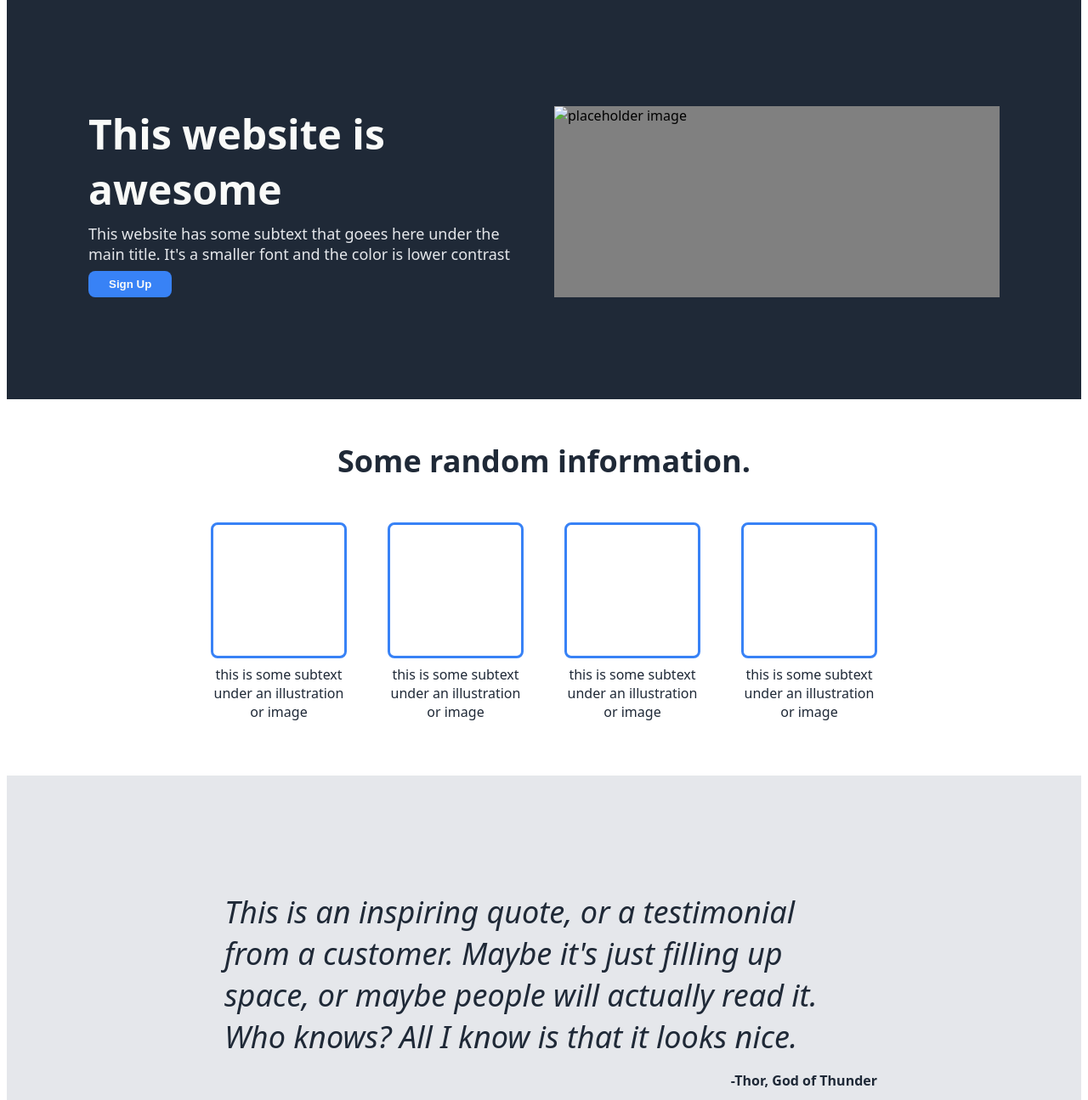
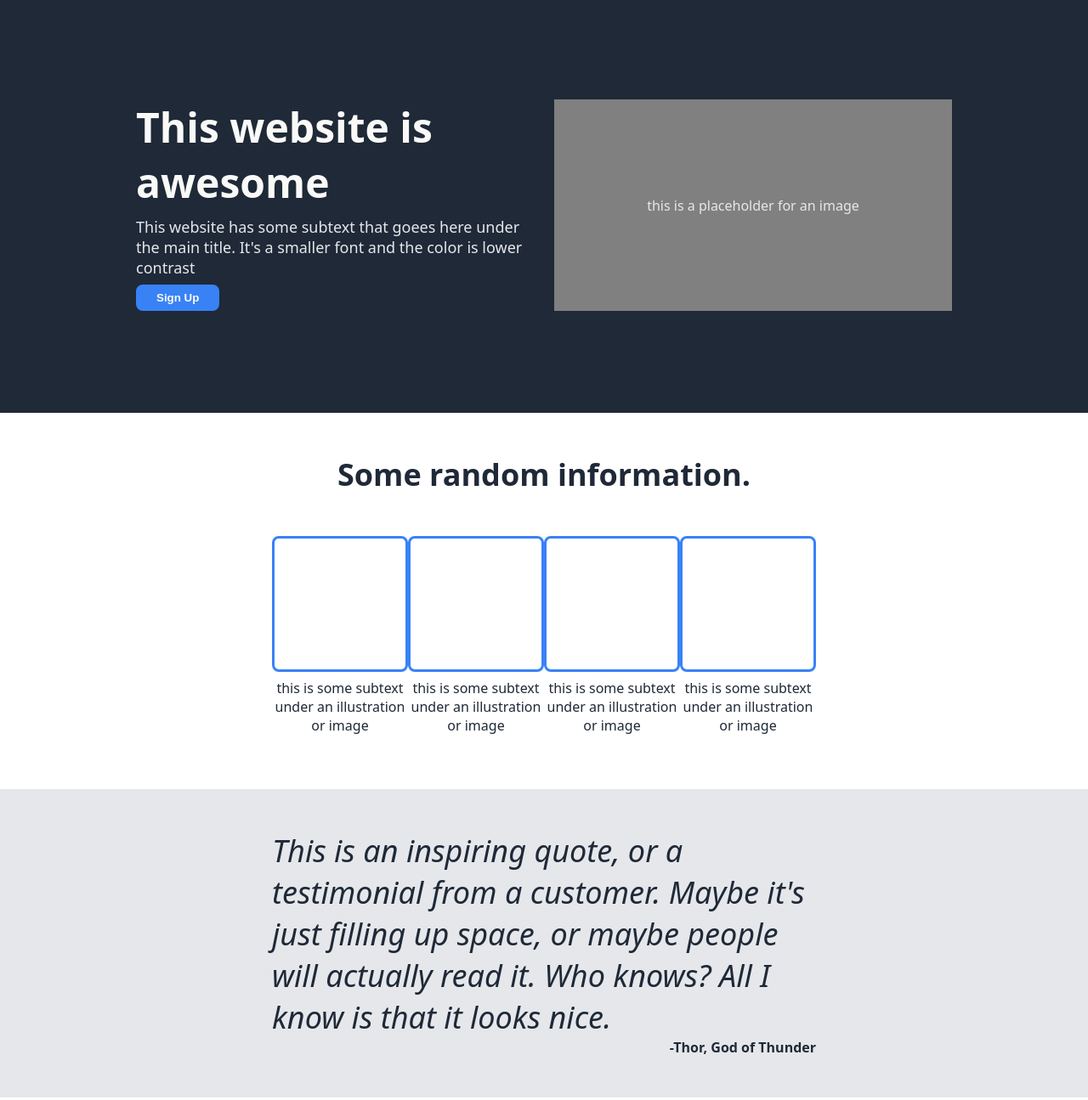
Before and after one commit to berquiroga/odin-landing-page, a plain HTML site: page index.html in a window 1280 px wide. Shown: the part 59-1354 px from the top of the page at 85% size. Drawn offline with Linux system fonts and the light colour scheme.

Commit message:
Update index.html and styles.css for landing page

```diff
--- a/index.html
+++ b/index.html
@@ -30,7 +30,11 @@
                     </div>
                         <button class="hero-button">Sign Up</button>
                 </div>
-                <img class="hero-image" src="" alt="placeholder image">
+                <div class="placeholder">
+                    <div class="text">
+                        this is a placeholder for an image
+                    </div>
+                </div>
             </div>
         </div>
         <div class="content-02">
@@ -40,30 +44,32 @@
             <div class="cards-container">
                 <div class="card">
                     <button class="some-button"></button>
-                    this is some subtext under an illustration or image
+                    <p class="some-text">this is some subtext under an illustration or image</p>
                 </div>
                 <div class="card">
                     <button class="some-button"></button>
-                    this is some subtext under an illustration or image
+                    <p class="some-text">this is some subtext under an illustration or image</p>
                 </div>
                 <div class="card">
                     <button class="some-button"></button>
-                    this is some subtext under an illustration or image
+                    <p class="some-text">this is some subtext under an illustration or image</p>
                 </div>
                 <div class="card">
                     <button class="some-button"></button>
-                    this is some subtext under an illustration or image
+                    <p class="some-text">this is some subtext under an illustration or image</p>
                 </div>
             </div>
         </div>
         <div class="content-03">
-            <blockquote class="quote">
+            <div class="quote">
+                <blockquote class="text">
                 This is an inspiring quote, or a testimonial from a
                 customer. Maybe it's just filling up space, or maybe
                 people will actually read it. Who knows? All I know
                 is that it looks nice.
-            </blockquote>
-            <p class="quote-author">-Thor, God of Thunder</p>
+                </blockquote>
+                <p class="author">-Thor, God of Thunder</p>
+            </div>
         </div>
         <div class="content-04">
             <div class="box-call-action">
--- a/styles.css
+++ b/styles.css
@@ -1,18 +1,25 @@
 html {
     font-family: system-ui, -apple-system, BlinkMacSystemFont, 'Segoe UI', Roboto, Oxygen, Ubuntu, Cantarell, 'Open Sans', 'Helvetica Neue', sans-serif;
+}
+
+body {
+    display: flex;
+    flex-direction: column;
+    margin: 0;
 }
 
 .content-01 {
     display: flex;
     flex-direction: column;
     background-color: #1f2937;
-    padding: 0 96px;
+    align-items: center;
 }
 
 .header {
     display: flex;
     justify-content: space-around;
     align-items: center;
+    width: 75%;
 }
 
 .header-logo {
@@ -31,6 +38,8 @@ html {
     display: flex;
     padding: 120px 0px;
     gap: 24px;
+    width: 75%;
+    align-items: stretch;
 }
 
 .hero-content{
@@ -61,8 +70,16 @@ html {
     font-weight: bold;
 }
 
-.hero-image {
+.hero .placeholder {
     width: 50%;
+    background-color: gray;
+    display: flex;
+    justify-content: center;
+}
+
+.placeholder .text {
+    color: #e5e7eb;
+    align-self: center;
 }
 
 .content-02 {
@@ -80,18 +97,24 @@ html {
 
 .cards-container {
     display: flex;
-    gap: 48px;
+    flex-wrap: wrap;
+    justify-content: space-between;
     margin-bottom: 64px;
+    width: 50%;
 }
 
 .card {
     display: flex;
     flex-direction: column;
-    width: 160px;
+    gap: 8px;
+}
+
+.some-text{
     font-size: 16px;
     font-weight: 300;
     text-align: center;
-    gap: 8px;
+    margin: 0;
+    width: 160px;
 }
 
 .some-button {
@@ -106,20 +129,30 @@ html {
 .content-03 {
     background-color: #e5e7eb;
     color: #1f2937;
-    padding: 120px 240px;
+    display: flex;
+    flex-direction: column;
+    align-items: center;
 }
 
 .quote {
+    display: flex;
+    flex-direction: column;
+    align-items: center;
+}
+
+.quote .text {
     font-size: 36px;
     font-style: italic;
     font-weight: 100;
-    margin: 16px;
+    width: 50%;
+    margin: 48px 0px 0px 0px;
 }
 
-.quote-author {
+.quote .author {
+    font-weight: bold;
+    width: 50%;
     text-align: end;
-    margin: 0;
-    font-weight: bold;
+    margin: 0px 0px 48px 0px;
 }
 
 .content-04 {
@@ -134,6 +167,8 @@ html {
     border-radius: 8px;
     padding: 32px 80px;
     gap: 120px;
+    width: 75%;
+    justify-content: space-between;
 }
 
 .call-action-text {
```
